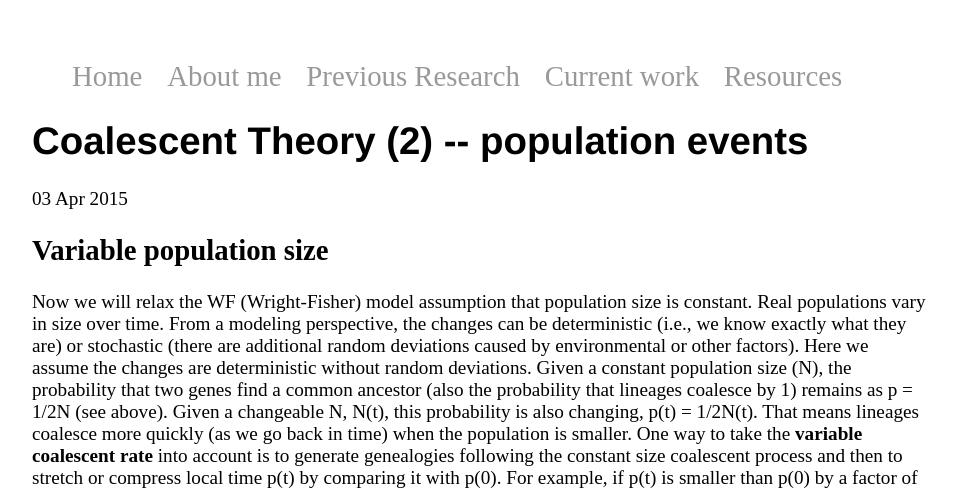
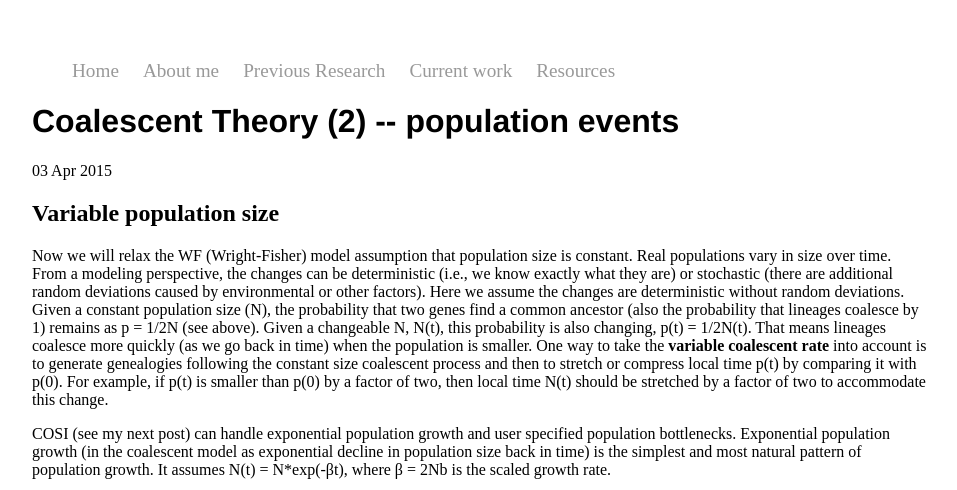
Before and after one commit to lybird300/lybird300.github.io, a Jekyll site: the page built from _posts/2015-04-03-coalescent2.md, in a window 1280 px wide. Shown: the top 490 px of the page, without its empty margins (160-1117 px from the left). Built offline with Jekyll 4.4.1, drawn with Linux system fonts in a browser that asks for light colours.

Commit message:
Update main.css

```diff
--- a/css/main.css
+++ b/css/main.css
@@ -1,7 +1,6 @@
 body {
     margin: 60px auto;
     width: 70%;
-    font-size: 1.2em;
 }
 #term{
     display: block;
@@ -10,10 +9,6 @@ body {
 }
 nav ul li, footer ul li {
     display: inline;
-    margin-right: 20px;
-    font-size: 1.5em;
-}
-ul li, ol li {
     margin-right: 20px;
     font-size: 1.2em;
 }
```
